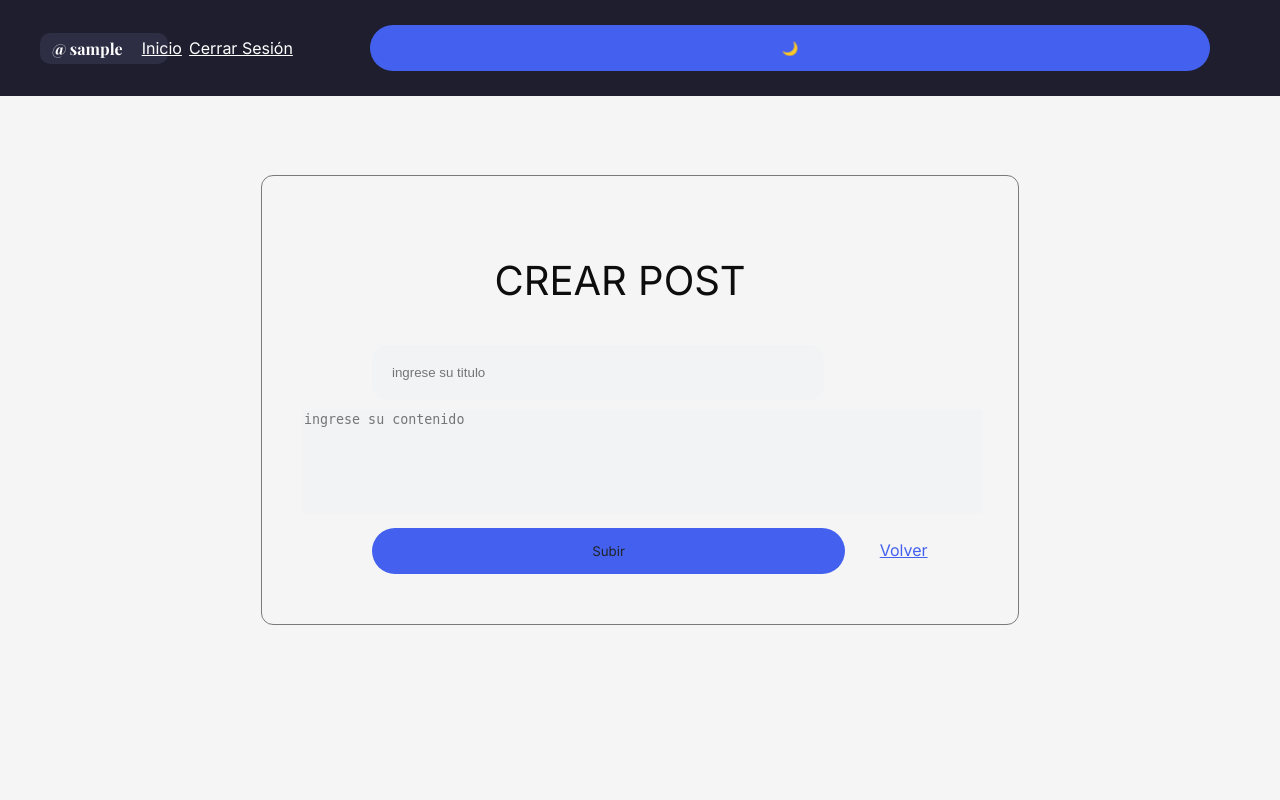
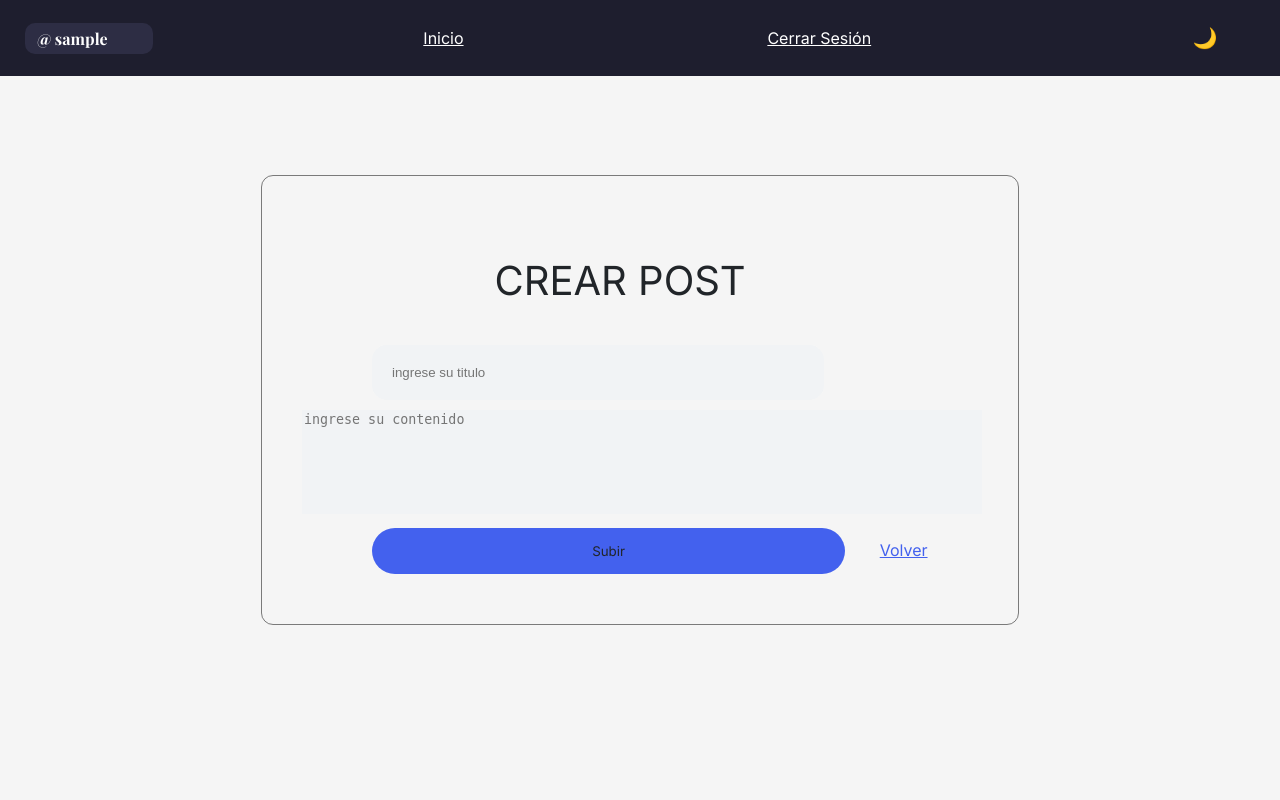
Before and after one commit to luninpotrer-png/blog-flask, a Flask app: page /crear in a window 1280 px wide. Run offline with Flask 3, Linux system fonts and the light colour scheme; the visitor is signed in with stand-in values (Sample User, id 1).

Commit message:
Add files via upload

```diff
--- a/static/script.js
+++ b/static/script.js
@@ -24,3 +24,14 @@ function validar_crear() {
     }
     return true;
 }
+function CambiarTema() {
+    document.body.classList.toggle("dark");
+    localStorage.setItem('dark', document.body.classList.contains('dark'));
+    const btn = document.querySelector(".btn_dark");
+    btn.textContent = document.body.classList.contains("dark") ? "☀️" : "🌙";
+}
+if (localStorage.getItem("dark") === "true") {
+        document.body.classList.add("dark");
+        const btn = document.querySelector(".btn_dark");
+        if (btn) btn.textContent = "☀️";
+    }
--- a/static/styles.css
+++ b/static/styles.css
@@ -1,5 +1,37 @@
+:root {
+    --bg-body: #f5f5f5;
+    --bg-nav: #1e1e2e;
+    --bg-sombra: rgba(0,0,0,0.5);
+    --bg-texto-principal: #212529;
+    --bg-texto-secundario:#6c757d ;
+    --bg-boton: #4361ee;
+    --bg-hover: #3f37c9;
+    --bg-input: #f1f3f5;
+    --bg-container: #ffffff;
+    --bg-placeholder: #6c757d;
+    --bg-links: #4361ee;
+    --bg-borde: #e9ecef;
+    --bg-title-post: #0d0d0d;
+    --bg-contenido-post: #0d0d0d
+}
+.dark {
+    --bg-body: #0d0d0d;
+    --bg-nav: #111111;
+    --bg-sombra: rgba(256,256,256,0.5);
+    --bg-texto-principal: #ffffff;
+    --bg-texto-secundario: #a0a0a0;
+    --bg-boton: #6e2cff;
+    --bg-hover: #333333;
+    --bg-input: #2d2d2d;
+    --bg-container: #1e1e1e;
+    --bg-placeholder: #a0a0a0;
+    --bg-links: #5a1fe0;
+    --bg-borde: #333333;
+    --bg-title-post: #ffffff;
+    --bg-contenido-post: #e9ecef;
+}
 body {
-    background: #f5f5f5;
+    background: var(--bg-body);
     display: flex;
     height: 100vh;
     margin: 0;
@@ -9,8 +41,8 @@ body {
 }
 /*INPUTS DE REGSTERS*/
 .rster_container {
-    color: #212529;
-    background-color: #ffffff;
+    color: var(--bg-texto-principal);
+    background-color: var(--bg-container);
     border-radius: 15px;
     align-content: center;
     align-items: center;
@@ -21,13 +53,13 @@ input {
     width: 61%;
     border: none;
     padding: 20px;
-    background-color: #f1f3f5;
+    background-color: var(--bg-input);
     margin-bottom: 10px;
     border-radius: 15px;
     margin-left: 70px;
 }
 button {
-    background-color: #4361ee;
+    background-color: var(--bg-boton);
     margin: 10px 30px 10px 70px;
     border: none;
     width: 70%;
@@ -37,7 +69,7 @@ button {
     color: #212529;
 }
 button:hover {
-    background-color: #3f37c9;
+    background-color: var(--bg-hover);
 }
 .titulo_reg {
     font-size: 40px;
@@ -45,7 +77,7 @@ button:hover {
     margin: 30px 10px 50px 160px;
 }
 .inputs_register::placeholder {
-    background-color: #f1f3f5;
+    background-color: var(--bg-placeholder);
 }
 .input_password {
     position: relative;
@@ -72,11 +104,11 @@ button:hover {
 .msg_login_bloque {
     margin-bottom: 40px;
     margin-left: 70px;
-    color: #6c757d;
+    color: var(--bg-texto-secundario);
 }
 .msg_login {
     align-items: center;
-    color: #4361ee;
+    color: var(--bg-links);
 }
 .exist_user {
     color: #ef4444;
@@ -84,8 +116,8 @@ button:hover {
 }
 /*LOGIN*/
 .container {
-    color: #212529;
-    background-color: #ffffff;
+    color: var(--bg-texto-principal);
+    background-color: var(--bg-container);
     border-radius: 15px;
     align-content: center;
     align-items: center;
@@ -96,7 +128,7 @@ button:hover {
     font-size: 40px;
     display: flex;
     margin: 30px 10px 40px 120px;
-    color: #212529;
+    color: var(--bg-texto-principal);
     text-align: center;
 }
 .error {
@@ -107,43 +139,44 @@ button:hover {
 .msg_register_bloque {
     margin-left: 90px;
     margin-bottom: 40px;
-    color: #6c757d;
+    color: var(--bg-texto-secundario);
 }
 .msg_register {
-    color: #4361ee;
+    color: var(--bg-links);
     align-items: center;
 }
 .subtitulo_login {
     margin-left: 70px;
-    color: #6c757d;
+    color: var(--bg-texto-secundario);
 }
 /*INDEX*/
 .posts {
     max-width: 900px;
     display: grid;
-    background: #ffffff;
+    background: var(--bg-container);
     padding: 25px 40px 0 100px;
     border-radius: 12px;
-    border: 1px solid #e9ecef;
+    border: 1px solid var(--bg-borde);
     margin:100px auto 0 auto;
     grid-template-columns: repeat(2, 1fr);
     gap: 20px;
 }
 .post_card {
-    border-bottom: 1px solid #e9ecef;
+    color: var(--bg-title-post);
+    border-bottom: 1px solid var(--bg-borde);
     max-width: 700px;
     margin: 40px auto;
     padding: 0 25px;
 }
 .info_index {
-    color: #6c757d;
+    color: var(--bg-texto-secundario);
 }
 nav {
-    position: fixed;
+    position: absolute;
     top: 0;
     left: 0;
     right: 0;
-    background-color: #1e1e2e;
+    background-color: var(--bg-nav);
     justify-content: space-between;
     align-items: center;
     display: flex;
@@ -156,6 +189,7 @@ nav {
     gap: 20px;
 }
 .crear_post {
+    margin-left: 60px;
     color: white;
 }
 .cerrar_sesion{
@@ -176,17 +210,17 @@ nav {
     margin: 10px auto;
     padding: 40px;
     border-radius: 12px;
-    border: 1px solid rgba(0,0,0,0.5);
+    border: 1px solid var(--bg-sombra);
 }
 .crear_post_title {
     text-align: center;
     font-size: 40px;
-    color: #0d0d0d;
+    color: var(--bg-texto-principal);
     margin-right: 40px;
 }
 textarea {
     border: none;
-    background-color: #f1f3f5;
+    background-color: var(--bg-input);
     border-left: 90px;
     resize: none;
     overflow: hidden;
@@ -196,7 +230,7 @@ textarea {
 /*POSTS*/
 .post_completo {
     align-items: center;
-    border: 1px solid rgba(0,0,0,0.6);
+    border: 1px solid var(--bg-sombra);
     padding: 10px 30px 10px 30px;
     margin: 80px 30px 10px 30px;
     max-width: 500px;
@@ -205,6 +239,42 @@ textarea {
 .titulo_post {
     font-size: 40px;
     text-align: center;
-    color: #212529;
+    color: var(--bg-texto-principal);
     font-family: 'Playfair Display', serif;
 }
+.descripcion {
+    color: var(--bg-contenido-post);
+}
+.contenido_post {
+    color: var(--bg-contenido-post);
+}
+.btn_dark {
+    background: none;
+    border: none;
+    font-size: 20px;
+    cursor: pointer;
+    width: 40px;
+    padding: 2px;
+}
+/*DISPLAY*/
+@media (max-width: 1280px) {
+    nav {padding: 14px 25px;}
+    .posts {
+        grid-template-columns: repeat(2,1fr);
+        margin-top: auto;
+    }
+    .post_completo {
+        margin-top: 200px;
+    }
+}
+@media (max-width: 480px) {
+    nav {padding: 14px 25px}
+    .posts {
+        grid-template-columns: 1fr;
+        align-items: center;
+        margin-top: auto;
+    }
+    .post_completo {
+        margin-top: 200px;
+    }
+}
```
